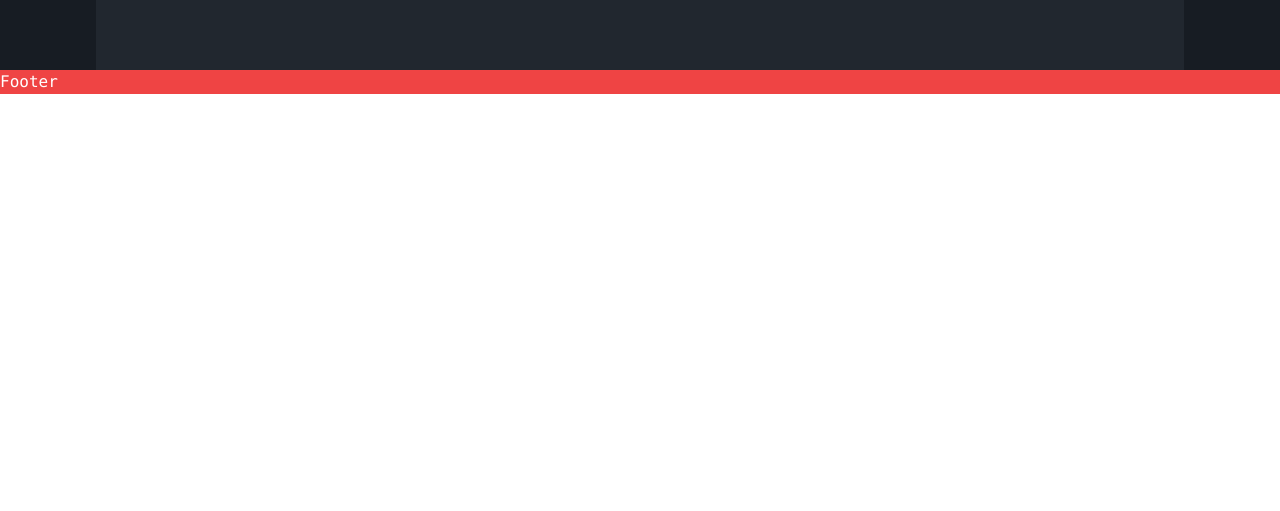
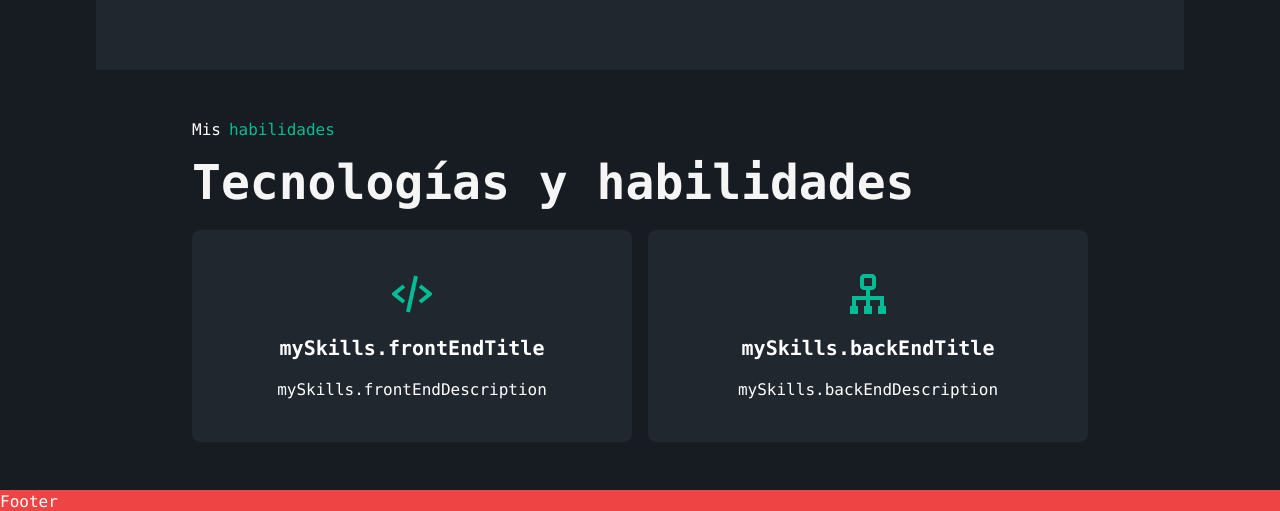
Before and after one commit to Dark-rambler/portafolio-2025, a React (Vite) app: page / in a window 1280 px wide. Shown: the part 1724-2235 px from the top of the page. Before the commit the page ends 1818 px from the top, so only its background shows below. Built offline with nearby package versions, Linux system fonts and the light colour scheme.

Commit message:
agrega nueva seccion

```diff
--- a/src/App.tsx
+++ b/src/App.tsx
@@ -1,6 +1,7 @@
 import "./App.css";
 import Background from "./components/background/background";
 import MyServicesSection from "./components/sections/myServicesSection/myServices";
+import MySkillsSection from "./components/sections/mySkillsSection/mySkillsSection";
 import PresentationSection from "./components/sections/presentation/presentation";
 import RecentProjectsSection from "./components/sections/recentProjects/recentProjects";
 import Layout from "./layout/Layout";
@@ -13,6 +14,7 @@ function App() {
           <PresentationSection />
           <MyServicesSection />
           <RecentProjectsSection />
+          <MySkillsSection/>
         </Layout>
       </div>
     </>
--- /dev/null
+++ b/src/components/sections/mySkillsSection/mySkillsSection.tsx
@@ -0,0 +1,43 @@
+import { useTranslation } from "react-i18next";
+import IconSelect from "../../IconSelect/iconSelect";
+
+export default function MySkillsSection() {
+  const [t] = useTranslation("global");
+  return (
+    <article className="py-12 px-12  md:px-24 bg-secondary">
+      <div className="flex ">
+        <div className="me-2"> {t("mySkills.my")}</div>{" "}
+        <div className="text-tertiary ">{t("mySkills.skills")}</div>
+      </div>
+      <h1 className="text-quaternary mt-4 text-5xl overflow-visible md:h-14 font-semibold">
+        {t("mySkills.title")}
+      </h1>
+      <section className="mt-4">
+        <div className="grid md:grid-cols-2 gap-4 mx-auto">
+          <div className="bg-primary p-10 flex flex-col justify-center items-center rounded-lg">
+            <span>
+              <IconSelect icon="frontend" className="fill-tertiary " />
+            </span>
+            <h3 className="mt-4 font-bold text-xl  ">
+              {t("mySkills.frontEndTitle")}
+            </h3>
+            <p className="text-center mt-4">
+              {t("mySkills.frontEndDescription")}
+            </p>
+          </div>
+          <div className="bg-primary p-10 flex flex-col justify-center items-center rounded-lg">
+            <span>
+              <IconSelect icon="backend" className="fill-tertiary  " />
+            </span>
+            <h3 className="mt-4 font-bold text-xl">
+              {t("mySkills.backEndTitle")}
+            </h3>
+            <p className="text-center mt-4">
+              {t("mySkills.backEndDescription")}
+            </p>
+          </div>
+        </div>
+      </section>
+    </article>
+  );
+}
--- a/src/translations/en/global.json
+++ b/src/translations/en/global.json
@@ -36,5 +36,10 @@
     "recent": "Recent",
     "projects": "projects",
     "title": "Some of my recent projects"
+  },
+  "mySkills": {
+    "my": "My",
+    "skills": "skills",
+    "title": "Technologies and Skills"
   }
 }
--- a/src/translations/es/global.json
+++ b/src/translations/es/global.json
@@ -36,5 +36,10 @@
     "recent": "Projectos",
     "projects": "recientes",
     "title": "Algunos de mis proyectos recientes"
+  },
+  "mySkills": {
+    "my": "Mis",
+    "skills": "habilidades",
+    "title": "Tecnologías y habilidades"
   }
 }
```
